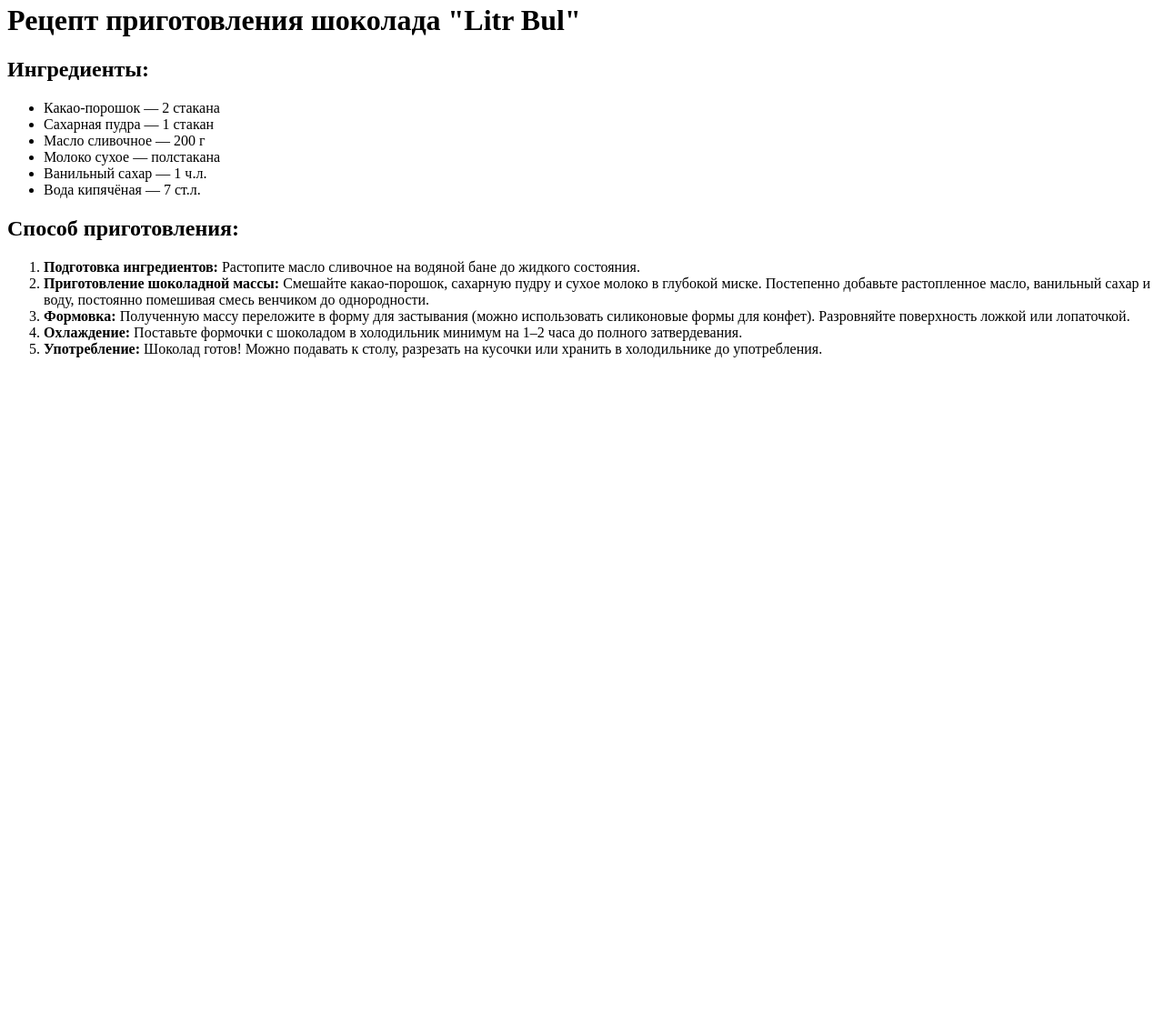
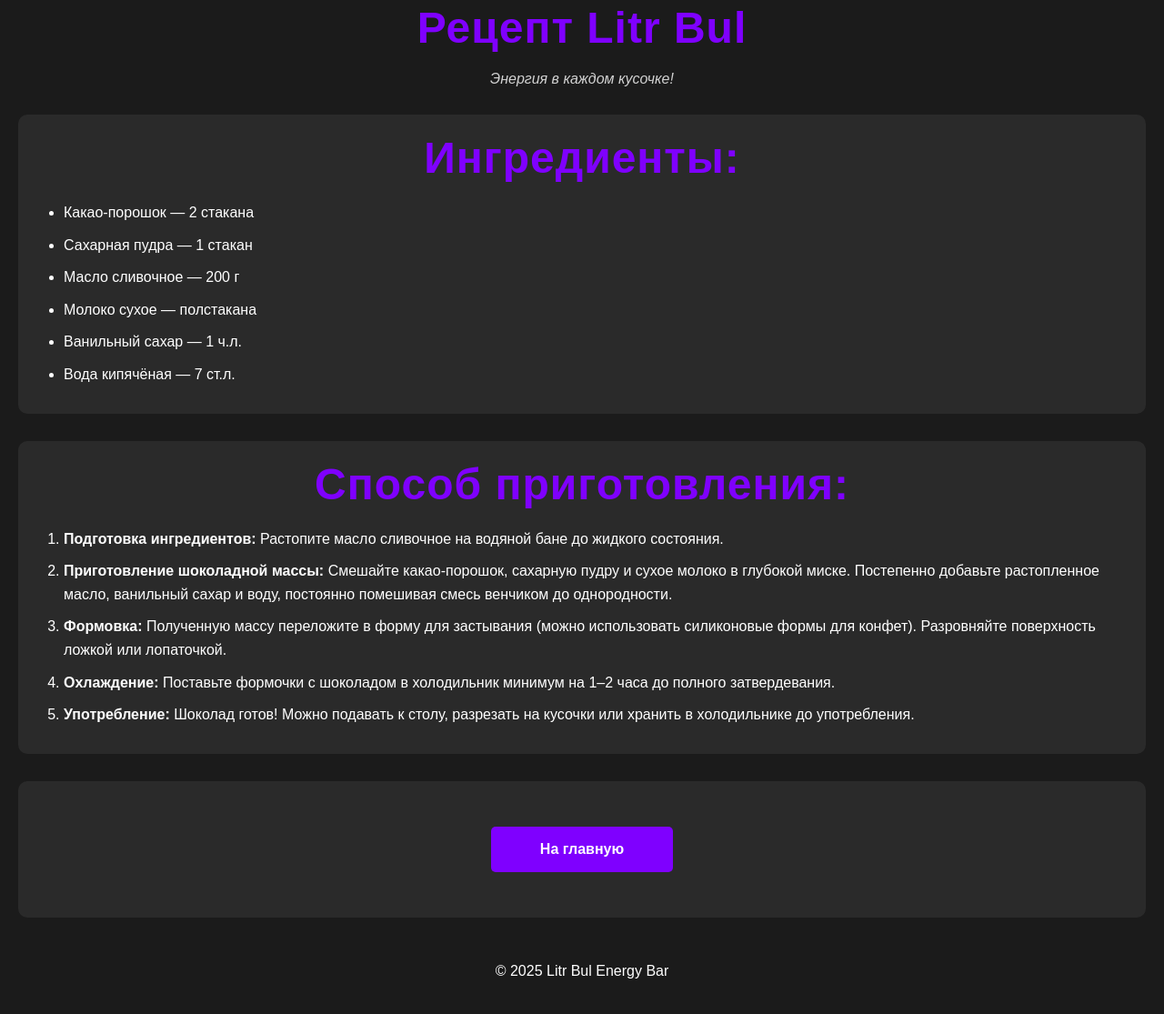
Before and after one commit to Matveybeu/LitrBul-, a plain HTML site: page 2 ctr.html in a window 1280 px wide. Shown: the part 17-1132 px from the top of the page at 91% size. Before the commit the page ends 800 px from the top, so only its background shows below. Drawn offline with Linux system fonts and the light colour scheme.

Commit message:
Add files via upload

```diff
--- a/2 ctr.html
+++ b/2 ctr.html
@@ -2,13 +2,20 @@
 <html lang="ru">
 <head>
     <meta charset="UTF-8">
+    <meta name="viewport" content="width=device-width, initial-scale=1.0">
     <title>Рецепт приготовления шоколада "Litr Bul"</title>
-    <link rel="stylesheet" href="2 c.css">
+    <link rel="stylesheet" href="Matvey.css">
 </head>
 <body>
-    <h1>Рецепт приготовления шоколада "Litr Bul"</h1>
+    <!-- Header -->
+    <header class="header">
+        <h1>Рецепт Litr Bul</h1>
+        <p>Энергия в каждом кусочке!</p>
+    </header>
 
-    <div class="ingredients">
+    <!-- Main Content -->
+    <main class="content">
+        <section id="ingredients">
             <h2>Ингредиенты:</h2>
             <ul>
                 <li>Какао-порошок — 2 стакана</li>
@@ -18,9 +25,9 @@
                 <li>Ванильный сахар — 1 ч.л.</li>
                 <li>Вода кипячёная — 7 ст.л.</li>
             </ul>
-    </div>
+        </section>
 
-    <div class="instructions">
+        <section id="instructions">
             <h2>Способ приготовления:</h2>
             <ol>
                 <li><strong>Подготовка ингредиентов:</strong> Растопите масло сливочное на водяной бане до жидкого состояния.</li>
@@ -29,6 +36,16 @@
                 <li><strong>Охлаждение:</strong> Поставьте формочки с шоколадом в холодильник минимум на 1–2 часа до полного затвердевания.</li>
                 <li><strong>Употребление:</strong> Шоколад готов! Можно подавать к столу, разрезать на кусочки или хранить в холодильнике до употребления.</li>
             </ol>
-    </div>
+        </section>
+
+        <section id="back">
+            <a href="index.html" class="btn">На главную</a>
+        </section>
+    </main>
+
+    <!-- Footer -->
+    <footer class="footer">
+        <p>© 2025 Litr Bul Energy Bar</p>
+    </footer>
 </body>
 </html>
--- a/Matvey.css
+++ b/Matvey.css
@@ -9,6 +9,7 @@
     font-family: 'Arial', sans-serif;
     background-color: #1B1B1B;
     color: white;
+    padding: 20px;
 }
 
 /* Шрифты и цвета */
@@ -18,35 +19,35 @@
     color: #7F00FF;
     font-size: 3em;
     letter-spacing: 1px;
+    margin-bottom: 20px;
 }
 
 .header p {
     text-align: center;
     font-style: italic;
     opacity: 0.8;
+    margin-bottom: 30px;
 }
 
-/* Структура страницы */
-.container {
-    display: flex;
-    justify-content: space-between;
-    align-items: center;
-    max-width: 960px;
-    margin: auto;
-    padding: 30px;
-}
-
-.content img {
-    float: left;
-    margin-right: 20px;
+/* Секции контента */
+.content section {
+    margin-bottom: 30px;
+    padding: 20px;
+    background-color: #2A2A2A;
     border-radius: 10px;
 }
 
-.content ul {
-    list-style-type: none;
-    padding-left: 50px;
+/* Списки */
+ul, ol {
+    padding-left: 30px;
+    line-height: 1.6;
 }
 
+li {
+    margin-bottom: 10px;
+}
+
+/* Кнопка */
 .btn {
     display: block;
     width: 200px;
@@ -74,7 +75,4 @@
     bottom: 0;
     width: 100%;
     text-align: center;
-    padding: 10px 0;
-    background-color: black;
-    color: grey;
-}
+    padding: 20px
```
Also changed, not shown: index.html (added, +73 -0 lines). Lines whose indentation alone changed are shown as unchanged.
